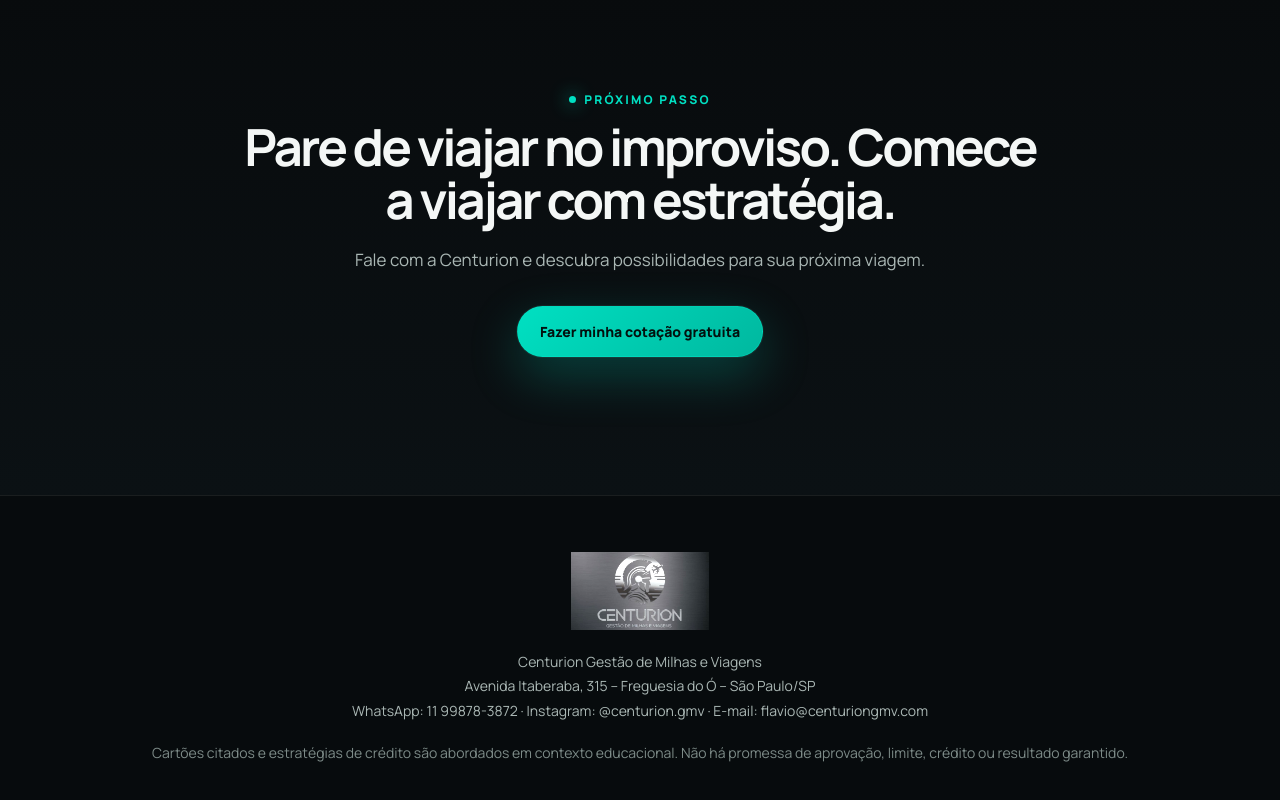
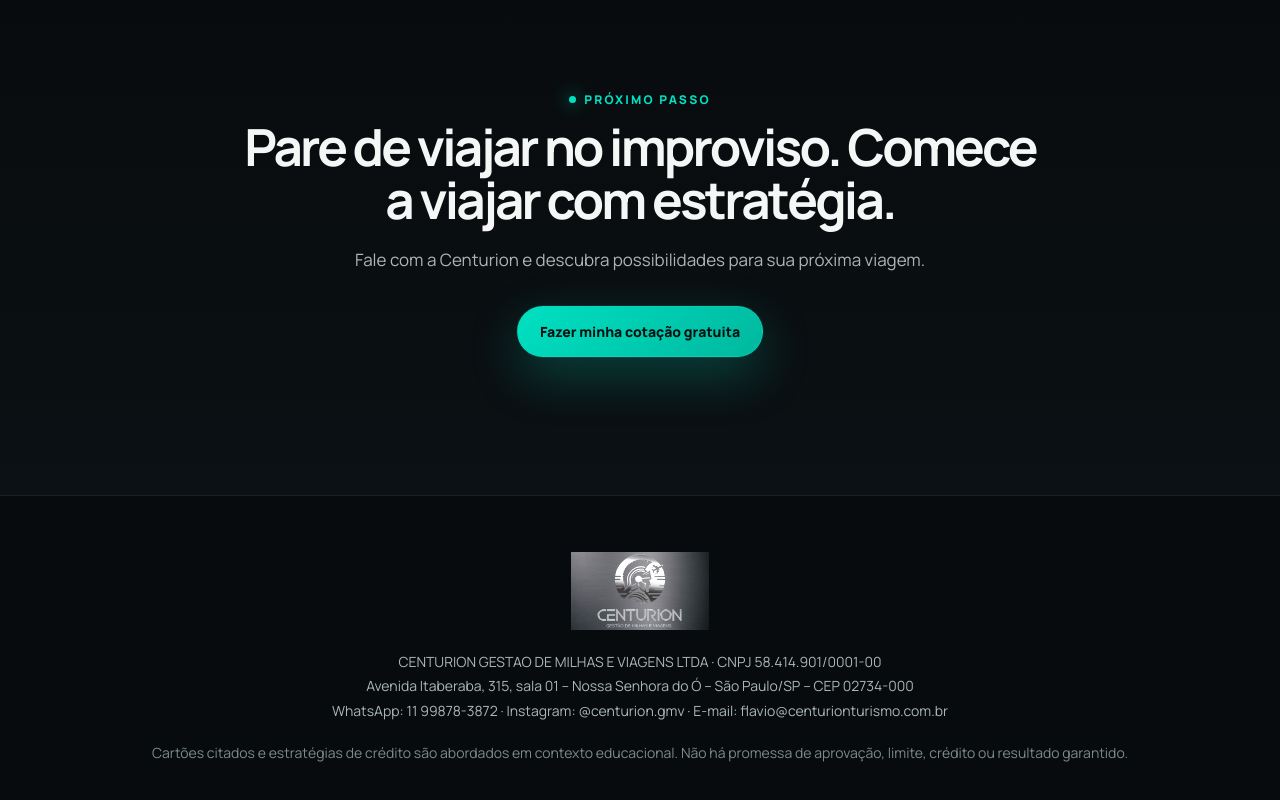
Before and after one commit to camposflavioifbb-debug/site-centurion, a plain HTML site: page index.html in a window 1280 px wide. Shown: the part 8191-8991 px from the top of the page. Drawn offline with Linux system fonts and the light colour scheme; a web font is replaced by a local one.

Commit message:
Rodape: razao social, CNPJ, endereco completo e e-mail novo

```diff
--- a/index.html
+++ b/index.html
@@ -45,5 +45,5 @@
 <section class="section dark"><div class="container"><div class="center"><p class="kicker">Bônus estratégicos</p><h2>Você aprende a enxergar oportunidades que a maioria ignora.</h2></div><div class="bonus-grid"><div class="card"><span class="num">01</span><h3>Cartões Premium</h3><p>Como analisar benefícios, salas VIP, pontuação e custo-benefício.</p></div><div class="card"><span class="num">02</span><h3>Programas de fidelidade</h3><p>LATAM Pass, Smiles, Azul, Livelo, Esfera e oportunidades do mercado.</p></div><div class="card"><span class="num">03</span><h3>Viagem com conforto</h3><p>Como pensar em sala VIP, classe executiva, hotéis e roteiros com estratégia.</p></div></div></div></section>
 <section class="section dark" id="faq"><div class="container"><div class="center"><p class="kicker">FAQ</p><h2>Ainda tem dúvida? A gente responde.</h2></div><div class="faq"><details><summary>A Centurion vende passagens nacionais e internacionais?</summary><p>Sim. Fazemos cotação personalizada para viagens nacionais e internacionais.</p></details><details><summary>Preciso ter milhas para contratar a Centurion?</summary><p>Não. Podemos avaliar opções em dinheiro, milhas ou combinação das duas formas.</p></details><details><summary>A Universidade do Viajante é para iniciantes?</summary><p>Sim. Ela foi pensada para quem quer aprender desde a base até estratégias mais avançadas.</p></details><details><summary>O Método Cartões com Flávio garante cartão aprovado?</summary><p>Não. Nenhum resultado de crédito é garantido. O método ensina posicionamento, organização e estratégia.</p></details><details><summary>Como faço uma cotação?</summary><p>Clique no botão de WhatsApp, informe origem, destino, datas e quantidade de passageiros.</p></details></div></div></section>
 <section class="section dark"><div class="container center"><p class="kicker">Próximo passo</p><h2>Pare de viajar no improviso. Comece a viajar com estratégia.</h2><p>Fale com a Centurion e descubra possibilidades para sua próxima viagem.</p><div class="hero-actions" style="justify-content:center"><a class="btn" href="https://wa.me/5511998783872" target="_blank" rel="noopener">Fazer minha cotação gratuita</a></div></div></section></main>
-<footer class="footer"><div class="container"><img src="assets/img2.png" alt="Logo Centurion Gestão de Milhas e Viagens"><p>Centurion Gestão de Milhas e Viagens</p><p>Avenida Itaberaba, 315 – Freguesia do Ó – São Paulo/SP</p><p>WhatsApp: 11 99878-3872 · Instagram: @centurion.gmv · E-mail: flavio@centuriongmv.com</p><p class="disclaimer">Cartões citados e estratégias de crédito são abordados em contexto educacional. Não há promessa de aprovação, limite, crédito ou resultado garantido.</p></div></footer>
+<footer class="footer"><div class="container"><img src="assets/img2.png" alt="Logo Centurion Gestão de Milhas e Viagens"><p>CENTURION GESTAO DE MILHAS E VIAGENS LTDA · CNPJ 58.414.901/0001-00</p><p>Avenida Itaberaba, 315, sala 01 – Nossa Senhora do Ó – São Paulo/SP – CEP 02734-000</p><p>WhatsApp: 11 99878-3872 · Instagram: @centurion.gmv · E-mail: flavio@centurionturismo.com.br</p><p class="disclaimer">Cartões citados e estratégias de crédito são abordados em contexto educacional. Não há promessa de aprovação, limite, crédito ou resultado garantido.</p></div></footer>
 </body></html>
```
